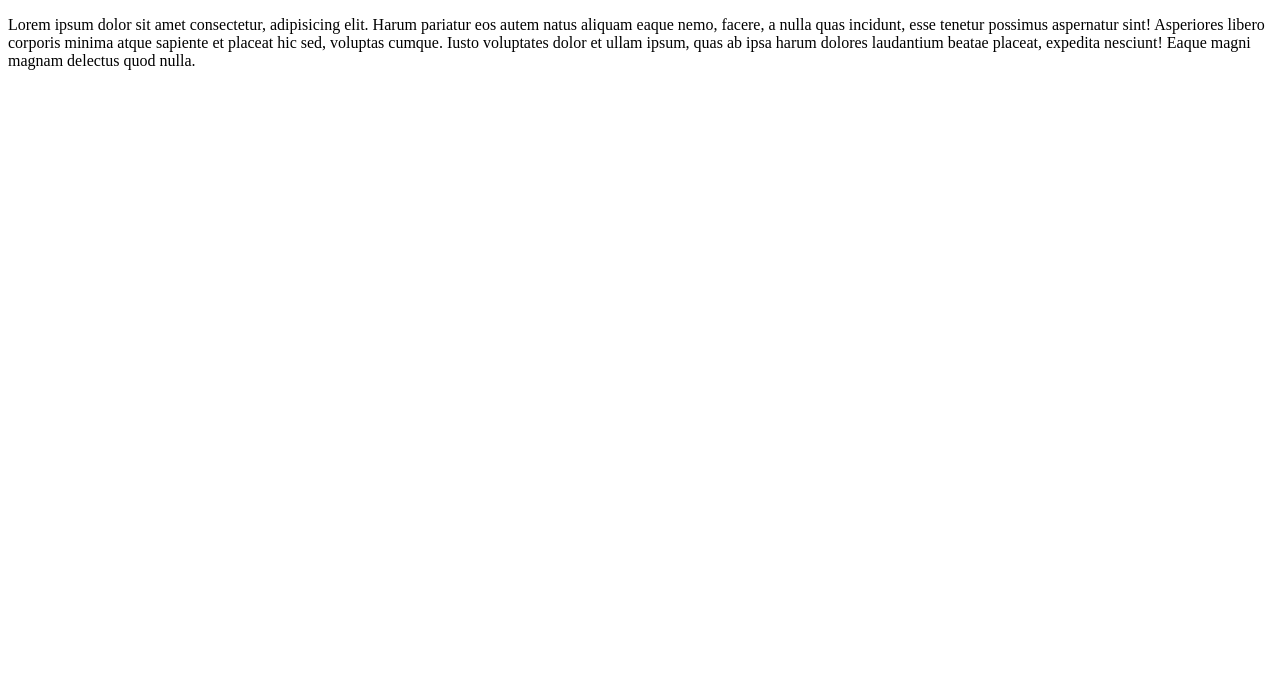
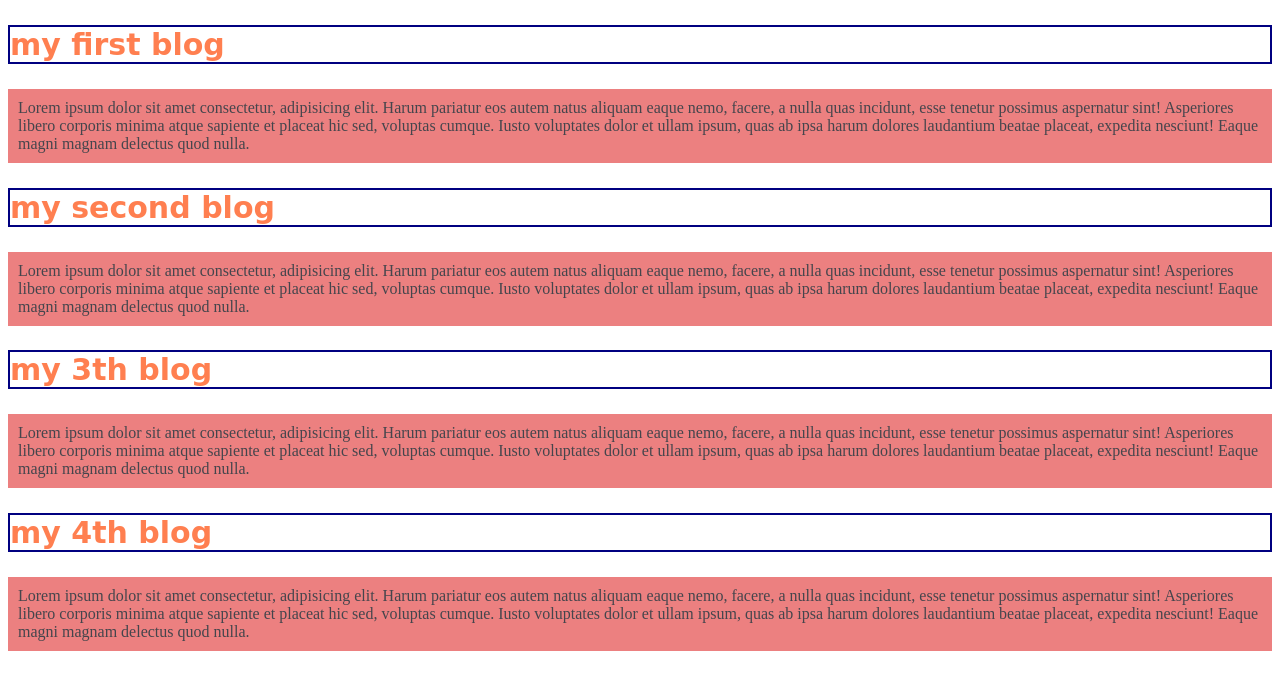
Before and after one commit to jahidulosd/my-first-github-repo, a plain HTML site: page index.html in a window 1280 px wide. Drawn offline with Linux system fonts and the light colour scheme.

Commit message:
added the second,3th and 4th

```diff
--- /dev/null
+++ b/color/block.css
@@ -0,0 +1,13 @@
+p{
+    color: rgb(69, 69, 76);
+    background-color: rgb(236, 128, 128);
+    padding: 10px;
+}
+.blog{
+    color: coral;
+    font-size: 30px;
+    font-family: cursive;
+    border: 2px solid navy;
+
+
+}
--- a/index.html
+++ b/index.html
@@ -4,9 +4,22 @@
     <meta charset="UTF-8">
     <meta name="viewport" content="width=device-width, initial-scale=1.0">
     <title>My First Ever Github Repoh3</title>
+    <link rel="stylesheet" href="color/block.css">
 </head>
 <body>
+    <div>
+        <h2 class="blog">my first blog</h2>
     <p>Lorem ipsum dolor sit amet consectetur, adipisicing elit. Harum pariatur eos autem natus aliquam eaque nemo, facere, a nulla quas incidunt, esse tenetur possimus aspernatur sint! Asperiores libero corporis minima atque sapiente et placeat hic sed, voluptas cumque. Iusto voluptates dolor et ullam ipsum, quas ab ipsa harum dolores laudantium beatae placeat, expedita nesciunt! Eaque magni magnam delectus quod nulla.
     </p>
+    <h2 class="blog">my second blog</h2>
+    <p>Lorem ipsum dolor sit amet consectetur, adipisicing elit. Harum pariatur eos autem natus aliquam eaque nemo, facere, a nulla quas incidunt, esse tenetur possimus aspernatur sint! Asperiores libero corporis minima atque sapiente et placeat hic sed, voluptas cumque. Iusto voluptates dolor et ullam ipsum, quas ab ipsa harum dolores laudantium beatae placeat, expedita nesciunt! Eaque magni magnam delectus quod nulla.
+    </p>
+    <h2 class="blog">my 3th blog</h2>
+    <p>Lorem ipsum dolor sit amet consectetur, adipisicing elit. Harum pariatur eos autem natus aliquam eaque nemo, facere, a nulla quas incidunt, esse tenetur possimus aspernatur sint! Asperiores libero corporis minima atque sapiente et placeat hic sed, voluptas cumque. Iusto voluptates dolor et ullam ipsum, quas ab ipsa harum dolores laudantium beatae placeat, expedita nesciunt! Eaque magni magnam delectus quod nulla.
+    </p>
+    <h2 class="blog">my 4th blog</h2>
+    <p>Lorem ipsum dolor sit amet consectetur, adipisicing elit. Harum pariatur eos autem natus aliquam eaque nemo, facere, a nulla quas incidunt, esse tenetur possimus aspernatur sint! Asperiores libero corporis minima atque sapiente et placeat hic sed, voluptas cumque. Iusto voluptates dolor et ullam ipsum, quas ab ipsa harum dolores laudantium beatae placeat, expedita nesciunt! Eaque magni magnam delectus quod nulla.
+    </p>
+</div>
 </body>
 </html>
```
